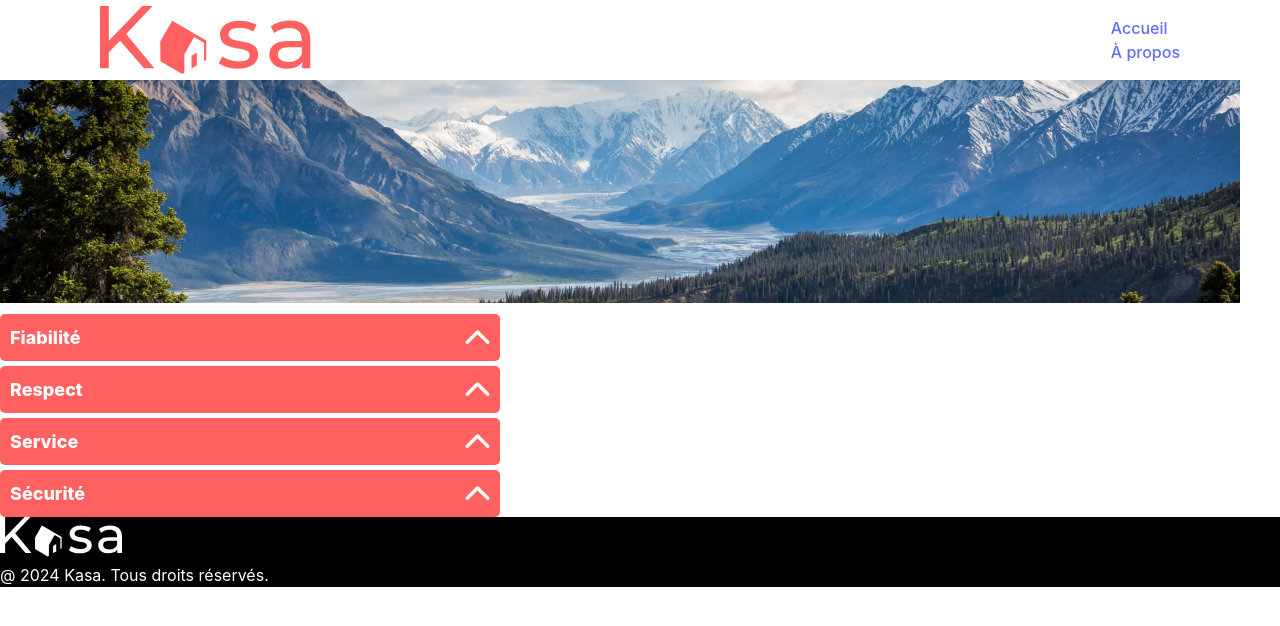
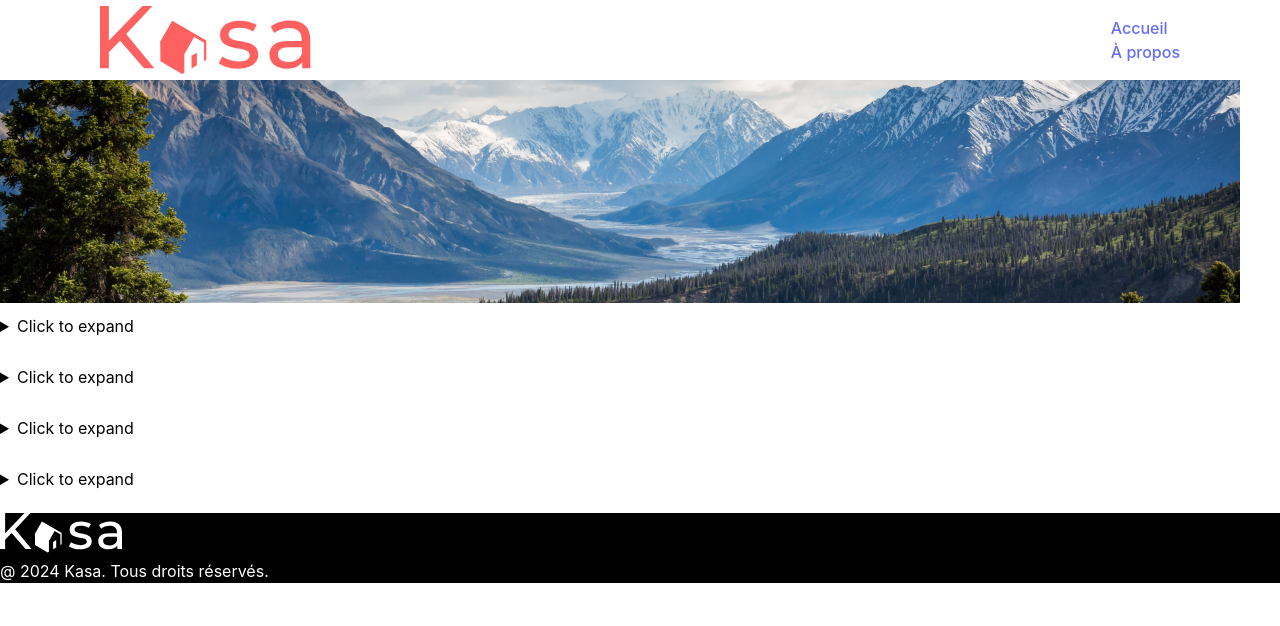
Before and after one commit to timout13/kasa, a React (Vite) app: page /a-propos in a window 1280 px wide. Shown: the top 626 px of the page. Built offline with nearby package versions, Linux system fonts and the light colour scheme.

Commit message:
collapse: try snippet animation

```diff
--- a/src/assets/css/index.css
+++ b/src/assets/css/index.css
@@ -143,66 +143,20 @@ img {
   max-width: 100%;
 }
 
-.collapse-details {
-  max-width: 500px;
-  overflow: hidden; /* Keep this line to prevent an odd blue outline around the element in Safari. */
+.content {
+  overflow: hidden;
+  height: 0;
+  transition: height 1s ease-out, opacity 1s ease-out;
+  opacity: 0;
+  max-height: fit-content;
 }
-.collapse-details[open] + .collapse-content {
-  max-height: fit-content; /* Set a max-height value enough to show all the content */
-  max-height: 800px; /* Set a max-height value enough to show all the content */
-  transition: max-height 400ms ease-out, border 0ms linear;
+
+.content.open {
+  opacity: 1;
 }
-.collapse-details[open] .collapse-details-summary-title::before {
-  rotate: 180deg;
-  transition: rotate 200ms ease-out;
-}
-.collapse-details[open] .collapse-details-summary-title {
-  border-radius: 5px 5px 0px 0px;
-  transition: border-radius 400ms ease-out;
-}
-.collapse-details-summary {
-  display: block;
-}
-.collapse-details-summary::-webkit-details-marker {
-  display: none;
-}
-.collapse-details-summary-title {
-  position: relative;
-  display: flex;
-  align-items: center;
-  height: fit-content;
-  padding: 10px;
-  font-size: 18px;
-  font-weight: 800;
-  background: #FF6060;
-  border-radius: 5px;
-  color: white;
-  transition: border-radius 400ms ease-out;
-}
-.collapse-details-summary-title:hover {
+
+summary {
   cursor: pointer;
-}
-.collapse-details-summary-title::before {
-  content: url("/src/assets/img/icons/arrow_top.svg");
-  font-size: 1rem;
-  display: flex;
-  align-items: center;
-  margin-right: 0.5rem;
-  position: absolute;
-  right: 2px;
-  transition: rotate 200ms 400ms ease-out;
-}
-.collapse-content {
-  box-sizing: border-box;
-  max-width: 500px;
-  max-height: 0;
-  overflow: hidden;
-  transition: max-height 400ms ease-out;
-}
-.collapse-content p {
-  background: #FBFBFB;
-  border-radius: 0px 0px 5px 5px;
-  padding: 20px 20px 20px 20px;
 }
 
 /*# sourceMappingURL=index.css.map */
--- a/src/assets/sass/components/_collapse.scss
+++ b/src/assets/sass/components/_collapse.scss
@@ -1,63 +1,15 @@
-.collapse{
-  &-details{
-    max-width: 500px;
-    overflow: hidden; /* Keep this line to prevent an odd blue outline around the element in Safari. */
-    &[open] + .collapse-content{
-      max-height: fit-content; /* Set a max-height value enough to show all the content */
-      max-height: 800px; /* Set a max-height value enough to show all the content */
-      transition: max-height 400ms ease-out, border 0ms linear;
-    }
-    &[open] .collapse-details-summary-title::before {
-      rotate: 180deg;
-      transition: rotate 200ms ease-out;
-    }
-    &[open] .collapse-details-summary-title {
-      border-radius: 5px 5px 0px 0px ;
-      transition: border-radius 400ms ease-out;
-    }
-    &-summary{
-      display: block;
-      &::-webkit-details-marker{
-        display: none;
-      }
-      &-title{
-        position: relative;
-        display: flex;
-        align-items: center;
-        height: fit-content;
-        padding: 10px;
-        font-size: 18px;
-        font-weight: 800;
-        background: #FF6060;
-        border-radius: 5px;
-        color: white;
-        transition: border-radius 400ms ease-out;
-        &:hover{
-          cursor: pointer;
-        }
-        &::before {
-          content: url("/src/assets/img/icons/arrow_top.svg");
-          font-size: 1rem;
-          display: flex;
-          align-items: center;
-          margin-right: 0.5rem;
-          position: absolute;
-          right: 2px;
-          transition: rotate 200ms 400ms ease-out;
-        }
-      }
-    }
-  }
-  &-content{
-    box-sizing: border-box;
-    max-width: 500px;
-    max-height: 0;
-    overflow: hidden;
-    transition: max-height 400ms ease-out;
-    p{
-      background: #FBFBFB;
-      border-radius: 0px 0px 5px 5px;
-      padding: 20px 20px 20px 20px;
-    }
-  }
+.content {
+  overflow: hidden;
+  height: 0;
+  transition: height 1s ease-out, opacity 1s ease-out;
+  opacity: 0;
+  max-height: fit-content;
 }
+
+.content.open {
+  opacity: 1;
+}
+
+summary {
+  cursor: pointer;
+}
--- a/src/components/collapse/index.jsx
+++ b/src/components/collapse/index.jsx
@@ -1,18 +1,39 @@
-function Collapse({title,children}) {
+import {useRef, useState, useEffect} from "react";
+
+function Collapse({title, children}) {
+    const [isOpen, setIsOpen] = useState(false);
+    const contentRef = useRef(null);
+    const detailRef = useRef(null);
+
+    const handleToggle = () => {
+        const isOpen = detailRef.current.open;
+        console.log(isOpen)
+        if (isOpen) {
+            contentRef.current.style.height = '0px';
+        } else {
+            contentRef.current.style.height = `1000px`;
+        }
+    };
+
     return (
         <>
-            <div className="collapse">
-                <details className="collapse-details">
-                    <summary className="collapse-details-summary">
-                        <span className="collapse-details-summary-title" role="term" aria-details="collapse-content">{title}</span>
-                    </summary>
-                </details>
-                <div role="definition" id="collapse-content" className="collapse-content">
-                    {children}
-                </div>
+            <details ref={detailRef} onClick={handleToggle}>
+                <summary>Click to expand</summary>
+            </details>
+            <div
+                ref={contentRef}
+                className={`content ${isOpen ? 'open' : 'closed'}`}
+            >
+                <p>
+                    This content is revealed with an animation when the element is clicked.
+                </p>
+                <img src="https://placebear.com/400/200" alt="Example" />
+                <p>
+                    Additional content here. Facilis ducimus iure officia quos possimus quaerat iusto.
+                </p>
             </div>
         </>
-    );
+);
 }
 
 export default Collapse
--- a/src/components/hero/index.jsx
+++ b/src/components/hero/index.jsx
@@ -1,6 +1,5 @@
 
 function Hero({img,title}) {
-    console.log(title);
     return (
         <>
             {img && title ? (
```
Also changed, not shown: 1 other file (tests, documents, lock files or other folders).
